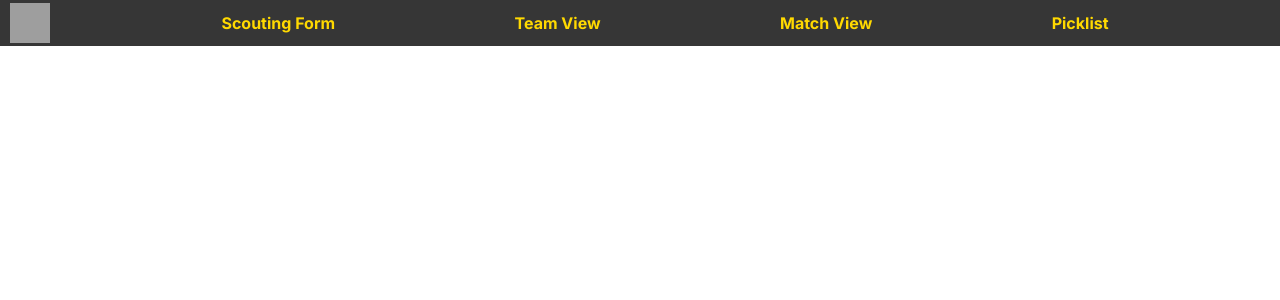
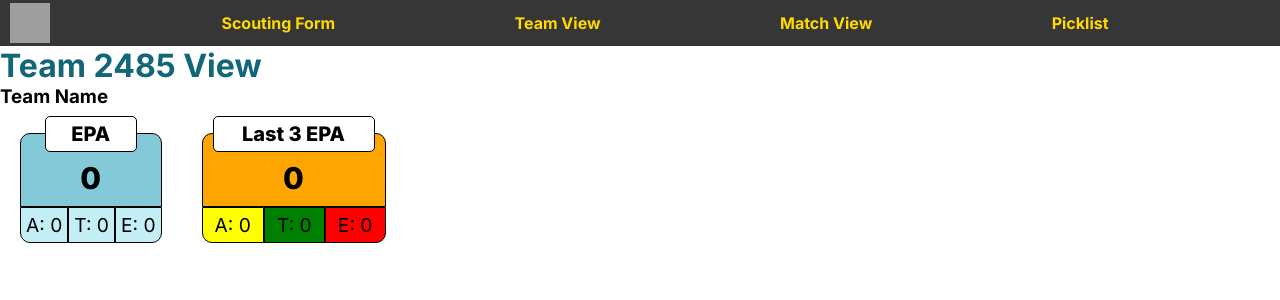
Before and after one commit to team2485/analytics2025, a Next.js app: page /team-view in a window 1280 px wide. Shown: the top 300 px of the page. Built offline with nearby package versions, Linux system fonts and the light colour scheme; grey boxes are pictures that could not be loaded.

Commit message:
teamview components and epas

```diff
--- /dev/null
+++ b/src/app/team-view/components/Comments.js
@@ -0,0 +1,13 @@
+"use client";
+import styles from "./Comments.module.css"
+
+export default function Comments({title, value, color1, color2}) {
+    return (
+      <div className={styles.commentsBox}>
+        <table style={{width: "350px"}}>
+          <tr style={{backgroundColor: color1}}>{title}</tr>
+          <tr style={{backgroundColor: color2}}><td>{value}</td></tr>
+        </table>
+      </div>
+    )
+  }
--- /dev/null
+++ b/src/app/team-view/components/Comments.module.css
@@ -0,0 +1,7 @@
+.commentsBox {
+    display: flex;
+    flex-direction: column;
+    align-self: center;
+    justify-self: center;
+    padding-bottom: 1px;
+}
--- /dev/null
+++ b/src/app/team-view/components/FourByTwo.js
@@ -0,0 +1,38 @@
+"use client";
+import styles from "./FourByTwo.module.css"
+
+export default function FourByTwo({HC1, HC2, HR1, R1C1, R1C2, HR2, R2C1, R2C2, HR3, R3C1, R3C2, HR4, R4C1, R4C2, color1, color2, color3}) {
+    return (
+      <table className={styles.FourByTwo}>
+        <colgroup>
+          <col span="1" style={{backgroundColor: color1}}></col>
+          <col span="2" style={{backgroundColor: color3}}></col>
+        </colgroup>
+        <thead>
+            <tr><th style={{height: "20px", backgroundColor: "white", borderLeftColor: "white", borderTopColor: "white"}}></th><th style={{backgroundColor: color2}}>{HC1}</th><th style={{backgroundColor: color2}}>{HC2}</th></tr>
+        </thead>
+        <tbody>
+        <tr style={{height: "20px"}}>
+          <td >{HR1}</td>
+          <td>{R1C1}</td>
+          <td>{R1C2}</td>
+        </tr>
+        <tr style={{height: "20px"}}>
+          <td>{HR2}</td>
+          <td>{R2C1}</td>
+          <td>{R2C2}</td>
+        </tr>
+        <tr style={{height: "20px"}}>
+          <td>{HR3}</td>
+          <td>{R3C1}</td>
+          <td>{R3C2}</td>
+        </tr>
+        <tr style={{height: "20px"}}>
+          <td>{HR4}</td>
+          <td>{R4C1}</td>
+          <td>{R4C2}</td>
+        </tr>
+        </tbody>
+      </table>
+    )
+  }
--- /dev/null
+++ b/src/app/team-view/components/FourByTwo.module.css
@@ -0,0 +1,6 @@
+.FourByTwo {
+    border: 1px solid black;
+    border-radius: 5px;
+    table-layout: fixed;
+    align-self: center;
+}
--- /dev/null
+++ b/src/app/team-view/components/TwoByTwo.js
@@ -0,0 +1,24 @@
+"use client";
+import styles from "./TwoByTwo.module.css"
+
+export default function TwoByTwo({HC1, HC2, HR1, R1C1, R1C2, HR2, R2C1, R2C2, color1, color2, color3}) {
+    return (
+      <table className={styles.TwoByTwo}>
+        <colgroup>
+          <col span="1" style={{backgroundColor: color1}}></col>
+          <col span="2" style={{backgroundColor: color3}}></col>
+        </colgroup>
+        <th style={{height: "20px", backgroundColor: "white", borderLeftColor: "white", borderTopColor: "white"}}></th><th style={{backgroundColor: color2}}>{HC1}</th><th style={{backgroundColor: color2}}>{HC2}</th>
+        <tr style={{height: "20px"}}>
+          <td >{HR1}</td>
+          <td>{R1C1}</td>
+          <td>{R1C2}</td>
+        </tr>
+        <tr style={{height: "20px"}}>
+          <td>{HR2}</td>
+          <td>{R2C1}</td>
+          <td>{R2C2}</td>
+        </tr>
+      </table>
+    )
+  }
--- /dev/null
+++ b/src/app/team-view/components/TwoByTwo.module.css
@@ -0,0 +1,6 @@
+.TwoByTwo {
+    border: 1px solid black;
+    border-radius: 5px;
+    table-layout: fixed;
+    align-self: center;
+}
--- /dev/null
+++ b/src/app/team-view/components/VBox.js
@@ -0,0 +1,11 @@
+'use client';
+import styles from "./VBox.module.css"
+
+export default function VBox({title, value, color1, color2}) {
+    return (
+      <div style={{backgroundColor: color2}} className={styles.VBox}>
+        <div className={styles.VBoxTitle} style={{backgroundColor: color1}}>{title}</div>
+        <div className={styles.VBoxValue}>{value}</div>
+      </div>
+    )
+  }
--- /dev/null
+++ b/src/app/team-view/components/VBox.module.css
@@ -0,0 +1,18 @@
+.VBox {
+    display: flex;
+    flex-direction: column;
+    border: 1px solid black;
+    width: 75px;
+    font-size: 14px;
+    justify-content: center;
+    text-align: center;
+    border-radius: 5px;
+    align-self: center;
+}
+.VBoxTitle {
+    border-top-left-radius: 4px;
+    border-top-right-radius: 4px;
+}
+.CBoxValue {
+    border-top: 1px solid black;
+}
--- a/src/app/team-view/page.js
+++ b/src/app/team-view/page.js
@@ -1,6 +1,57 @@
+"use client";
+import styles from "./page.module.css";
+import { useEffect, useState } from "react";
+import { useSearchParams } from "next/navigation";
+import { Suspense } from "react";
+import Link from "next/link";
+import VBox from "./components/VBox";
+import HBox from "./components/HBox";
+import Comments from "./components/Comments";
+import TwoByTwo from "./components/TwoByTwo";
+import FourByTwo from "./components/FourByTwo";
+
 export default function TeamViewPage() {
+    return <Suspense>
+        <TeamView/>
+      </Suspense>
+  }
+
+  function TeamView() {
+    const Colors = [
+      ["#116677", "#84C9D7", "#8CCCD9", "#C4EEF6"],
+      ["#003F7E", "#84AED7", "#A2C8ED", "#D8EAFB"],
+      ["#15007E", "#9D8CF3", "#BFB2FF", "#DDD6FF"],
+      ["#9F5EB5", "#C284D7", "#DBA2ED", "#F3D8FB"],
+    ]
+
     return (
-      <div>
+      <div className={styles.MainDiv}>
+        <div className={styles.leftColumn}>
+          <h1 style={{color: Colors[0][0]}}>Team 2485 View</h1>
+          <h3>Team Name</h3>
+          <div className={styles.EPAS}>
+            <div className={styles.EPA}>
+              <div className={styles.scoreBreakdownContainer}>
+                <div style={{background: Colors[0][1]}} className={styles.epaBox}>0</div>
+                <div className={styles.epaBreakdown}>
+                  <div style={{background: Colors[0][3]}}>A: 0</div>
+                  <div style={{background: Colors[0][3]}}>T: 0</div>
+                  <div style={{background: Colors[0][3]}}>E: 0</div>
+                </div>
+              </div>
+            </div>
+            <div className={styles.Last3EPA}>
+              <div className={styles.scoreBreakdownContainer}>
+                <div style={{background: "orange"}} className={styles.Last3EpaBox}>0</div>
+                <div className={styles.epaBreakdown}>
+                  <div style={{background: "yellow"}}>A: 0</div>
+                  <div style={{background: "green"}}>T: 0</div>
+                  <div style={{background: "red"}}>E: 0</div>
+                </div>
+              </div>
+            </div>
+          </div>
+        </div>
       </div>
-    );
+    )
   }
--- a/src/app/team-view/page.module.css
+++ b/src/app/team-view/page.module.css
@@ -0,0 +1,97 @@
+.leftColumn {
+    display: flex;
+    flex-direction: column;
+    flex-wrap: wrap;
+    justify-content: flex-start;
+    padding-right: 20px;
+    width: 32%;
+}
+
+.EPAS {
+    display: flex;
+    flex-direction: row;
+    flex-wrap: wrap;
+}
+
+.epaBreakdown {
+    display: flex;
+    flex-direction: row;
+}
+
+.epaBreakdown div {
+    text-align: center;
+    flex-grow: 1;
+    border: 1px solid black;
+    padding: 5px;
+    font-size: larger;
+}
+
+.epaBreakdown div:first-child {
+    border-bottom-left-radius: 10px;
+}
+
+.epaBreakdown div:last-child {
+    border-bottom-right-radius: 10px;
+}
+
+.epaBox, .Last3EpaBox {
+    padding: 10px;
+    margin-top: 5px;
+    border: 1px solid black;
+    border-radius: 10px 10px 0 0;
+    font-size: 30px;
+    font-weight: 800;
+}
+
+.epaBox::before {
+    content: "EPA";
+    display: block;
+    position: relative;
+    top: 0;
+    width: 80px;
+    left: 50%;
+    transform: translate(-50%, calc(-50% - 10px));
+    border: 1px solid black;
+    background: white;
+    padding: auto;
+    border-radius: 5px;
+    padding: 5px;
+    margin-bottom: -20px;
+    font-size: 20px;
+    font-weight: 800;
+}
+.Last3EpaBox::before {
+    content: "Last 3 EPA";
+    display: block;
+    position: relative;
+    top: 0;
+    width: 150px;
+    left: 50%;
+    transform: translate(-50%, calc(-50% - 10px));
+    border: 1px solid black;
+    background: white;
+    padding: auto;
+    border-radius: 5px;
+    padding: 5px;
+    margin-bottom: -20px;
+    font-size: 20px;
+    font-weight: 800;
+}
+.EPA, .Last3EPA {
+    border-radius: 10px;
+}
+
+.EPA h1, .EPA h2, .Last3EPA h1, .Last3EPA h2 {
+    text-align: center;
+}
+
+.EPA h1, .Last3EPA h1 {
+    font-size: 45px;
+}
+
+.scoreBreakdownContainer {
+    display: flex;
+    flex-direction: column;
+    margin: 20px;
+    text-align: center;
+}
```
Also changed, not shown: src/app/team-view/components/HBox.js (added), 1 other file (tests, documents, lock files or other folders).
